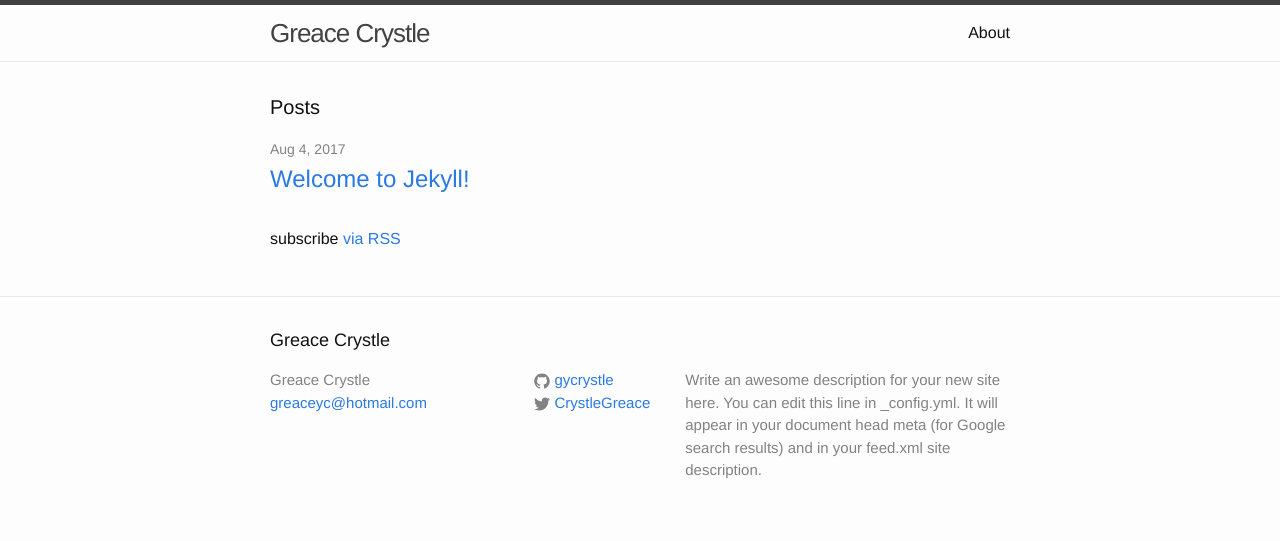
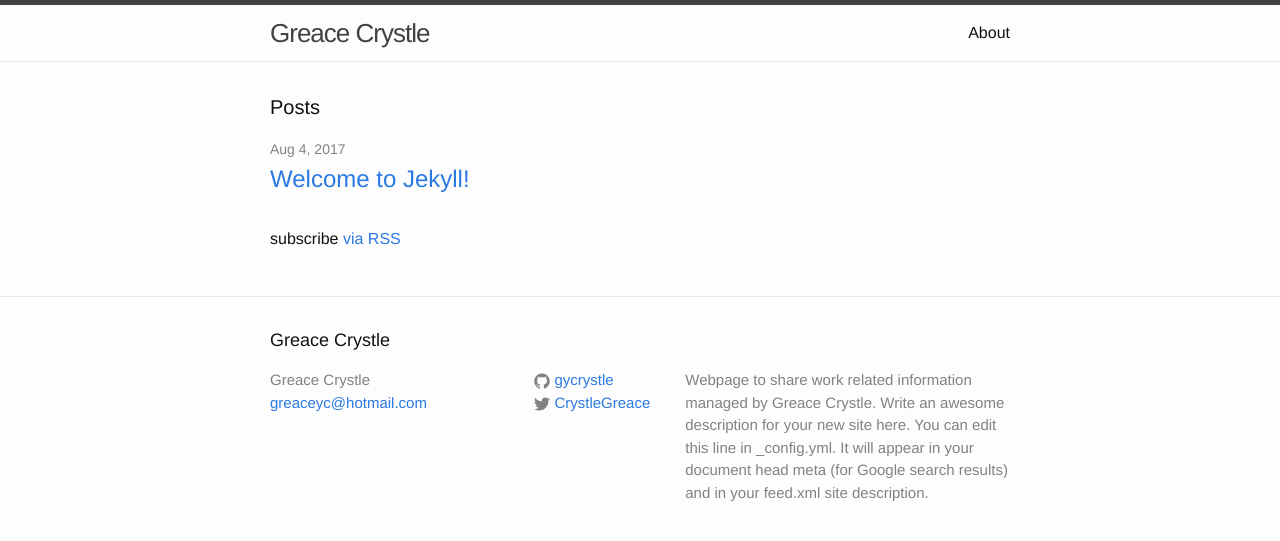
Before and after one commit to gycrystle/gycrystle.github.io, a Jekyll site: the page built from index-jekyll.html, in a window 1280 px wide. Shown: the top 541 px of the page. Built offline with Jekyll 4.4.1, drawn with Linux system fonts in a browser that asks for light colours.

Commit message:
Update _config.yml

```diff
--- a/_config.yml
+++ b/_config.yml
@@ -9,6 +9,7 @@
 title: Greace Crystle
 email: greaceyc@hotmail.com
 description: > # this means to ignore newlines until "baseurl:"
+  Webpage to share work related information managed by Greace Crystle.
   Write an awesome description for your new site here. You can edit this
   line in _config.yml. It will appear in your document head meta (for
   Google search results) and in your feed.xml site description.
```
